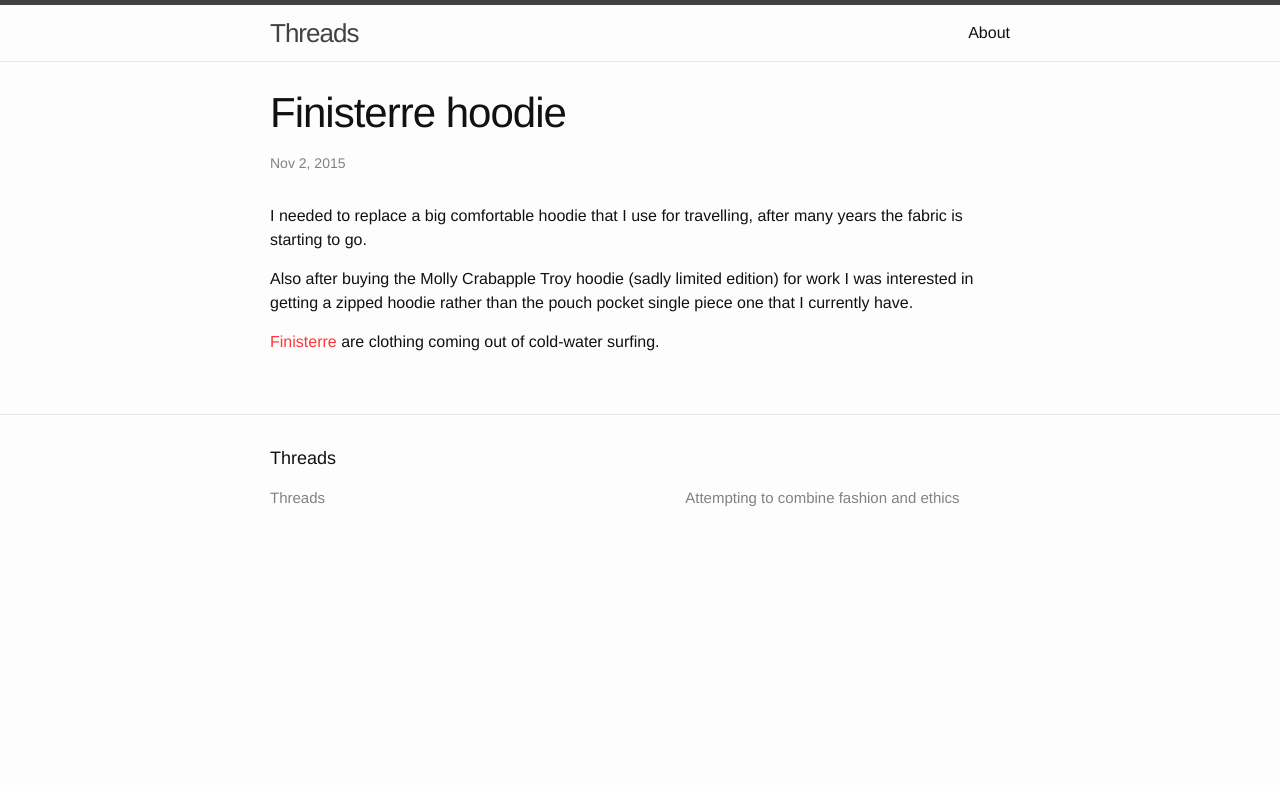
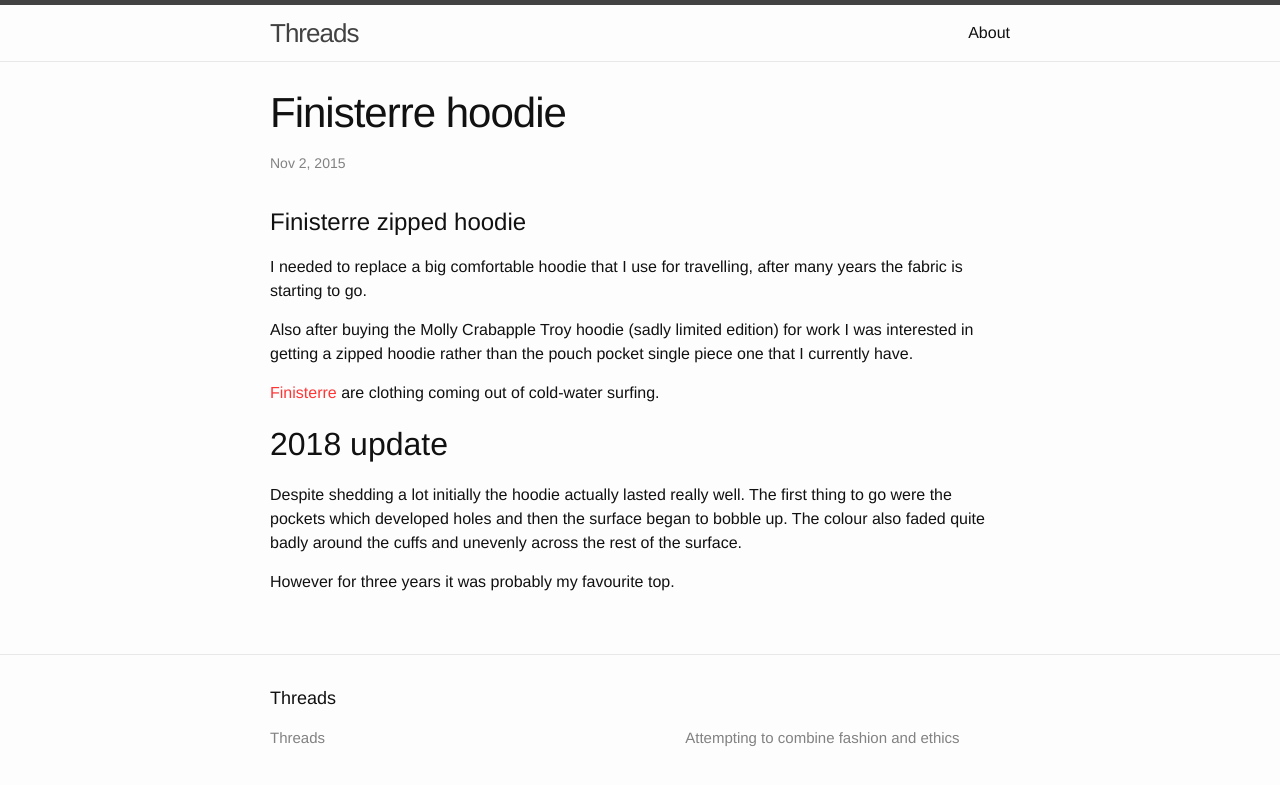
Before and after one commit to rrees/threads, a Jekyll site: the page built from _posts/2015-11-02-finesterre-hoodie.markdown, in a window 1280 px wide. Shown: the top 785 px of the page. Built offline with Jekyll 4.4.1, drawn with Linux system fonts in a browser that asks for light colours.

Commit message:
Creates the initial post around the Bloom and updates the Finisterre hoodie

```diff
--- a/_posts/2015-11-02-finesterre-hoodie.markdown
+++ b/_posts/2015-11-02-finesterre-hoodie.markdown
@@ -5,8 +5,16 @@
 categories: hoodie
 ---
 
+# Finisterre zipped hoodie
+
 I needed to replace a big comfortable hoodie that I use for travelling, after many years the fabric is starting to go.
 
 Also after buying the Molly Crabapple Troy hoodie (sadly limited edition) for work I was interested in getting a zipped hoodie rather than the pouch pocket single piece one that I currently have.
 
 [Finisterre](http://www.finisterreuk.com/) are clothing coming out of cold-water surfing.
+
+## 2018 update
+
+Despite shedding a lot initially the hoodie actually lasted really well. The first thing to go were the pockets which developed holes and then the surface began to bobble up. The colour also faded quite badly around the cuffs and unevenly across the rest of the surface.
+
+However for three years it was probably my favourite top.
```
Also changed, not shown: _posts/2018-07-01-vibram-bloom.md (deleted, +0 -8 lines), _posts/2018-07-01-vivo-ultra-3-bloom.md (added, +16 -0 lines).
